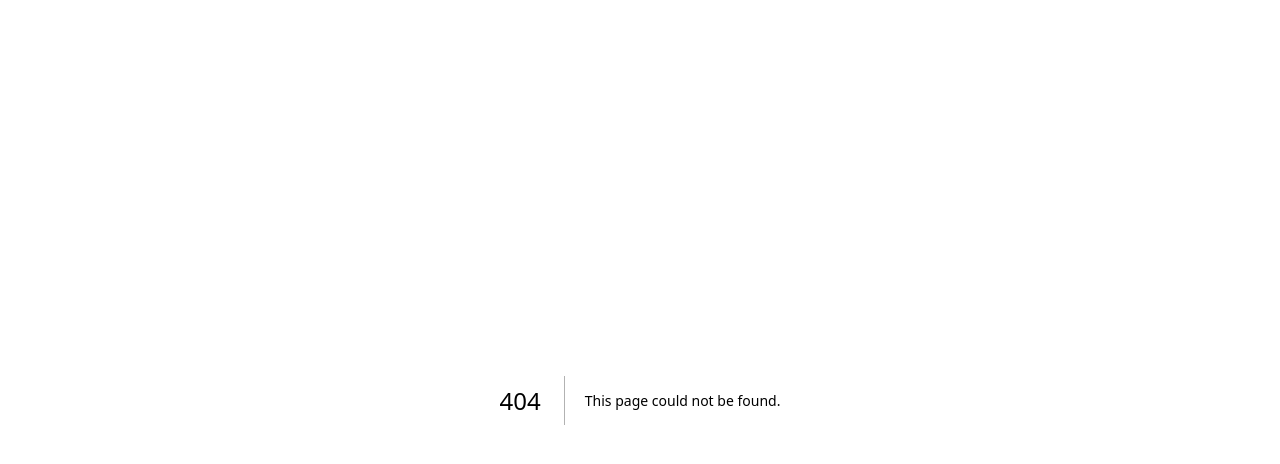
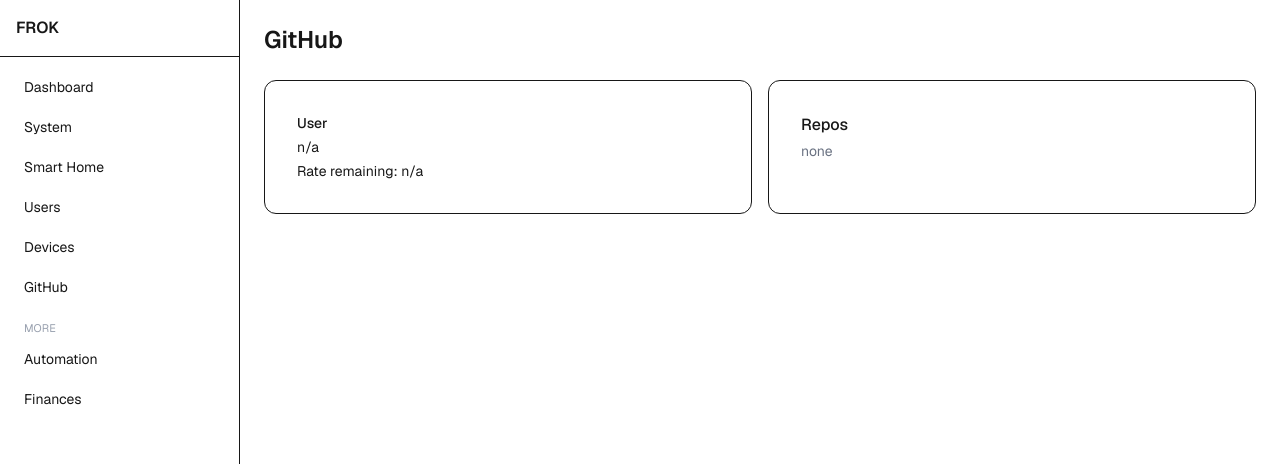
Before and after one commit to mlee0412/frok, a Next.js app in the folder apps/web/: page /github in a window 1280 px wide. Before the commit this address had no page. Shown: the top 464 px of the page. Built offline with nearby package versions, Linux system fonts and the light colour scheme.

Commit message:
feat: add navigation sidebar, test setup, and home assistant env check

```diff
--- a/apps/web/src/app/api/ping/mcp/[tool]/route.ts
+++ b/apps/web/src/app/api/ping/mcp/[tool]/route.ts
@@ -48,6 +48,12 @@
       return NextResponse.json({ ok: false, detail }, { status: 200 });
     }
   }
+  if (key === 'home-assistant') {
+    const ok =
+      ((process.env.HOME_ASSISTANT_URL || '').trim().length > 0 && (process.env.HOME_ASSISTANT_TOKEN || '').trim().length > 0) ||
+      ((process.env.HA_BASE_URL || '').trim().length > 0 && (process.env.HA_TOKEN || '').trim().length > 0);
+    return NextResponse.json({ ok, detail: ok ? 'env present' : `missing env for ${key}` }, { status: 200 });
+  }
   const ok = hasEnv(reqs);
   return NextResponse.json({ ok, detail: ok ? 'env present' : `missing env for ${key}` }, { status: 200 });
 }
--- a/apps/web/src/app/dashboard/layout.tsx
+++ b/apps/web/src/app/dashboard/layout.tsx
@@ -1,15 +1,4 @@
 // C:\Dev\FROK\apps\web\src\app\(dashboard)\layout.tsx
-import '../../styles/globals.css';
-import AppShell from '@/components/layout/AppShell';
-import { QueryProvider } from '@/providers/QueryProvider';
-import { ThemeProvider } from '@/providers/ThemeProvider';
-
 export default function DashboardLayout({ children }: { children: React.ReactNode }) {
-  return (
-    <ThemeProvider>
-      <QueryProvider>
-        <AppShell>{children}</AppShell>
-      </QueryProvider>
-    </ThemeProvider>
-  );
+  return children;
 }
--- /dev/null
+++ b/apps/web/src/app/dashboard/page.tsx
@@ -0,0 +1,74 @@
+import React from 'react';
+import { headers } from 'next/headers';
+import { Card } from '@/components/ui/card';
+
+export const dynamic = 'force-dynamic';
+export const revalidate = 0;
+
+export default async function DashboardPage() {
+  const h = await headers();
+  const host = h.get('x-forwarded-host') ?? h.get('host') ?? 'localhost:3000';
+  const proto = h.get('x-forwarded-proto') ?? 'http';
+  const base = `${proto}://${host}`;
+  const f = (p: string) => fetch(`${base}${p}`, { cache: 'no-store' }).then(r => r.json()).catch(() => null);
+
+  const [health, github, ha, supabaseAuth, supabaseQuery] = await Promise.all([
+    f('/api/ping'),
+    f('/api/ping/mcp/github'),
+    f('/api/ping/mcp/home-assistant'),
+    f('/api/ping/supabase-db'),
+    f('/api/ping/supabase-db-query'),
+  ]);
+
+  const statClass = (ok: boolean) => ok ? 'text-green-600' : 'text-red-600';
+  const ok = (x: any) => !!(x && x.ok === true);
+
+  return (
+    <div className="p-6 space-y-6">
+      <h1 className="text-2xl font-semibold">Dashboard</h1>
+
+      <div className="grid gap-4 md:grid-cols-2">
+        <Card>
+          <div className="p-4 space-y-2">
+            <div className="font-medium">System</div>
+            <div className="text-sm">Overall: <span className={statClass(ok(health))}>{ok(health) ? 'ok' : 'fail'}</span></div>
+            <div className="text-xs text-gray-500">{health?.detail ?? ''}</div>
+          </div>
+        </Card>
+        <Card>
+          <div className="p-4 space-y-2">
+            <div className="font-medium">GitHub</div>
+            <div className="text-sm"><span className={statClass(ok(github))}>{ok(github) ? 'ok' : 'missing'}</span></div>
+            <div className="text-xs text-gray-500">{github?.detail ?? ''}</div>
+          </div>
+        </Card>
+      </div>
+
+      <div className="grid gap-4 md:grid-cols-3">
+        <Card>
+          <div className="p-4 space-y-1">
+            <div className="font-medium">Home Assistant</div>
+            <div className={statClass(ok(ha))}>{ok(ha) ? 'ok' : 'missing'}</div>
+            <div className="text-xs text-gray-500">{ha?.detail ?? ''}</div>
+          </div>
+        </Card>
+        <Card>
+          <div className="p-4 space-y-1">
+            <div className="font-medium">Supabase Auth</div>
+            <div className={statClass(ok(supabaseAuth))}>{ok(supabaseAuth) ? 'ok' : 'missing'}</div>
+            <div className="text-xs text-gray-500">{supabaseAuth?.detail ?? ''}</div>
+          </div>
+        </Card>
+        <Card>
+          <div className="p-4 space-y-1">
+            <div className="font-medium">Supabase Query</div>
+            <div className={statClass(ok(supabaseQuery))}>{ok(supabaseQuery) ? 'ok' : 'missing'}</div>
+            <div className="text-xs text-gray-500">{supabaseQuery?.detail ?? ''}</div>
+          </div>
+        </Card>
+      </div>
+
+      {/* Side nav provides navigation; quick links removed */}
+    </div>
+  );
+}
--- /dev/null
+++ b/apps/web/src/app/github/page.tsx
@@ -0,0 +1,54 @@
+import React from 'react';
+import { headers } from 'next/headers';
+import { Card } from '@/components/ui/card';
+
+export const dynamic = 'force-dynamic';
+export const revalidate = 0;
+
+export default async function GithubPage() {
+  const h = await headers();
+  const host = h.get('x-forwarded-host') ?? h.get('host') ?? 'localhost:3000';
+  const proto = h.get('x-forwarded-proto') ?? 'http';
+  const base = `${proto}://${host}`;
+  const f = (p: string) => fetch(`${base}${p}`, { cache: 'no-store' }).then(r => r.json()).catch(() => null);
+
+  const [userRes, rateRes, reposRes] = await Promise.all([
+    f('/api/github/user'),
+    f('/api/github/rate_limit'),
+    f('/api/github/repos'),
+  ]);
+
+  const user = userRes?.user || null;
+  const rate = rateRes?.limits?.resources?.core?.remaining ?? null;
+  const repos: Array<{ id: string | number; name?: string; full_name?: string; url?: string }>
+    = Array.isArray(reposRes?.repos) ? reposRes.repos : [];
+
+  return (
+    <div className="p-6 space-y-6">
+      <h1 className="text-2xl font-semibold">GitHub</h1>
+
+      <div className="grid gap-4 md:grid-cols-2">
+        <Card>
+          <div className="p-4 space-y-1 text-sm">
+            <div className="font-medium">User</div>
+            <div>{user?.login || user?.name || 'n/a'}</div>
+            <div>Rate remaining: {typeof rate === 'number' ? rate : 'n/a'}</div>
+          </div>
+        </Card>
+        <Card>
+          <div className="p-4 space-y-2">
+            <div className="font-medium mb-1">Repos</div>
+            <div className="grid gap-1 text-sm">
+              {repos.slice(0, 20).map((r) => (
+                <a key={String(r.id)} href={r.url} className="text-cyan-400 hover:underline">
+                  {r.full_name || r.name || ''}
+                </a>
+              ))}
+              {repos.length === 0 && <div className="text-gray-500">none</div>}
+            </div>
+          </div>
+        </Card>
+      </div>
+    </div>
+  );
+}
--- a/apps/web/src/app/layout.tsx
+++ b/apps/web/src/app/layout.tsx
@@ -2,6 +2,9 @@
 import '../styles/globals.css';
 import type { Metadata } from 'next';
 import { Geist, Geist_Mono } from 'next/font/google';
+import AppShell from '@/components/layout/AppShell';
+import { ThemeProvider } from '@/providers/ThemeProvider';
+import { QueryProvider } from '@/providers/QueryProvider';
 
 const geistSans = Geist({ variable: '--font-geist-sans', subsets: ['latin'] });
 const geistMono = Geist_Mono({ variable: '--font-geist-mono', subsets: ['latin'] });
@@ -14,7 +17,13 @@
 export default function RootLayout({ children }: { children: React.ReactNode }) {
   return (
     <html lang="en" className={`${geistSans.variable} ${geistMono.variable}`}>
-      <body>{children}</body>
+      <body>
+        <ThemeProvider>
+          <QueryProvider>
+            <AppShell>{children}</AppShell>
+          </QueryProvider>
+        </ThemeProvider>
+      </body>
     </html>
   );
 }
--- a/apps/web/src/components/layout/AppShell.tsx
+++ b/apps/web/src/components/layout/AppShell.tsx
@@ -1,11 +1,27 @@
 import React from 'react';
+import Link from 'next/link';
 
 type Props = { children: React.ReactNode };
 
 export default function AppShell({ children }: Props) {
   return (
-    <div className="min-h-screen flex flex-col">
-      <header className="p-4 border-b">FROK</header>
+    <div className="min-h-screen flex">
+      <aside className="w-60 shrink-0 border-r">
+        <div className="p-4 border-b font-semibold">
+          <Link href="/">FROK</Link>
+        </div>
+        <nav className="p-3 text-sm grid gap-1">
+          <Link href="/dashboard" className="px-3 py-2 rounded hover:bg-gray-50">Dashboard</Link>
+          <Link href="/system" className="px-3 py-2 rounded hover:bg-gray-50">System</Link>
+          <Link href="/smart-home" className="px-3 py-2 rounded hover:bg-gray-50">Smart Home</Link>
+          <Link href="/users" className="px-3 py-2 rounded hover:bg-gray-50">Users</Link>
+          <Link href="/devices" className="px-3 py-2 rounded hover:bg-gray-50">Devices</Link>
+          <Link href="/github" className="px-3 py-2 rounded hover:bg-gray-50">GitHub</Link>
+          <div className="mt-3 text-[11px] uppercase text-gray-400 px-3">More</div>
+          <Link href="/automation" className="px-3 py-2 rounded hover:bg-gray-50">Automation</Link>
+          <Link href="/finances" className="px-3 py-2 rounded hover:bg-gray-50">Finances</Link>
+        </nav>
+      </aside>
       <main className="flex-1">{children}</main>
     </div>
   );
--- a/package.json
+++ b/package.json
@@ -13,6 +13,7 @@
     "build": "turbo run build",
     "lint": "turbo run lint",
     "typecheck": "turbo run typecheck",
+    "test": "vitest run",
     "dev:web": "turbo run dev --filter=@frok/web --parallel",
     "dev:api": "turbo run dev --filter=@frok/api --parallel",
     "dev:all": "turbo run dev --filter=@frok/web --filter=@frok/api --parallel",
@@ -20,6 +21,7 @@
   },
   "devDependencies": {
     "@types/node": "^24.7.2",
+    "vitest": "^2.1.3",
     "tsx": "^4.20.6",
     "turbo": "^2.5.8",
     "typescript": "^5.9.3"
--- a/packages/utils/src/index.ts
+++ b/packages/utils/src/index.ts
@@ -1 +1 @@
-export const log = (...a:any[]) => console.log('[FROK]',...a);
+export const log = (...a: unknown[]) => console.log('[FROK]', ...a);
```
Also changed, not shown: 2 other files (tests, documents, lock files or other folders).
